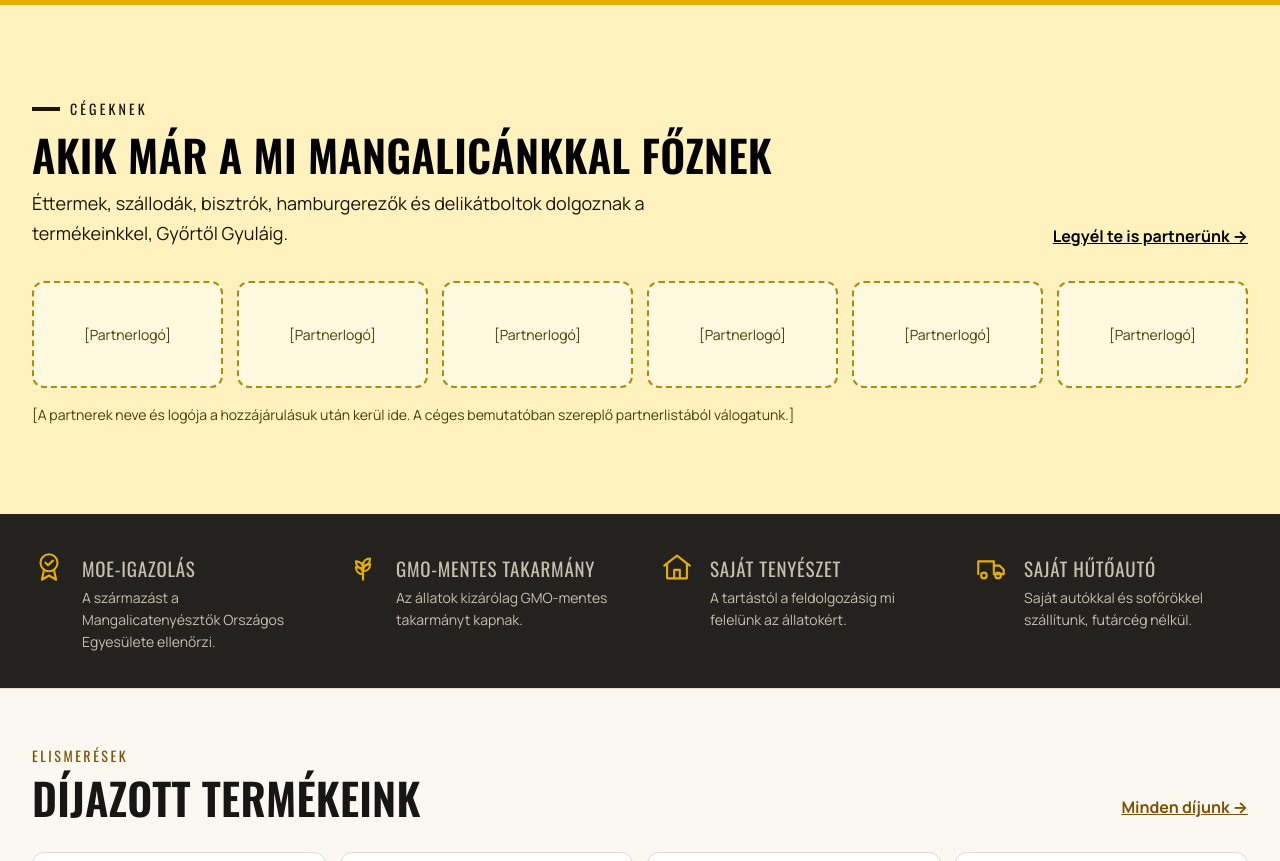
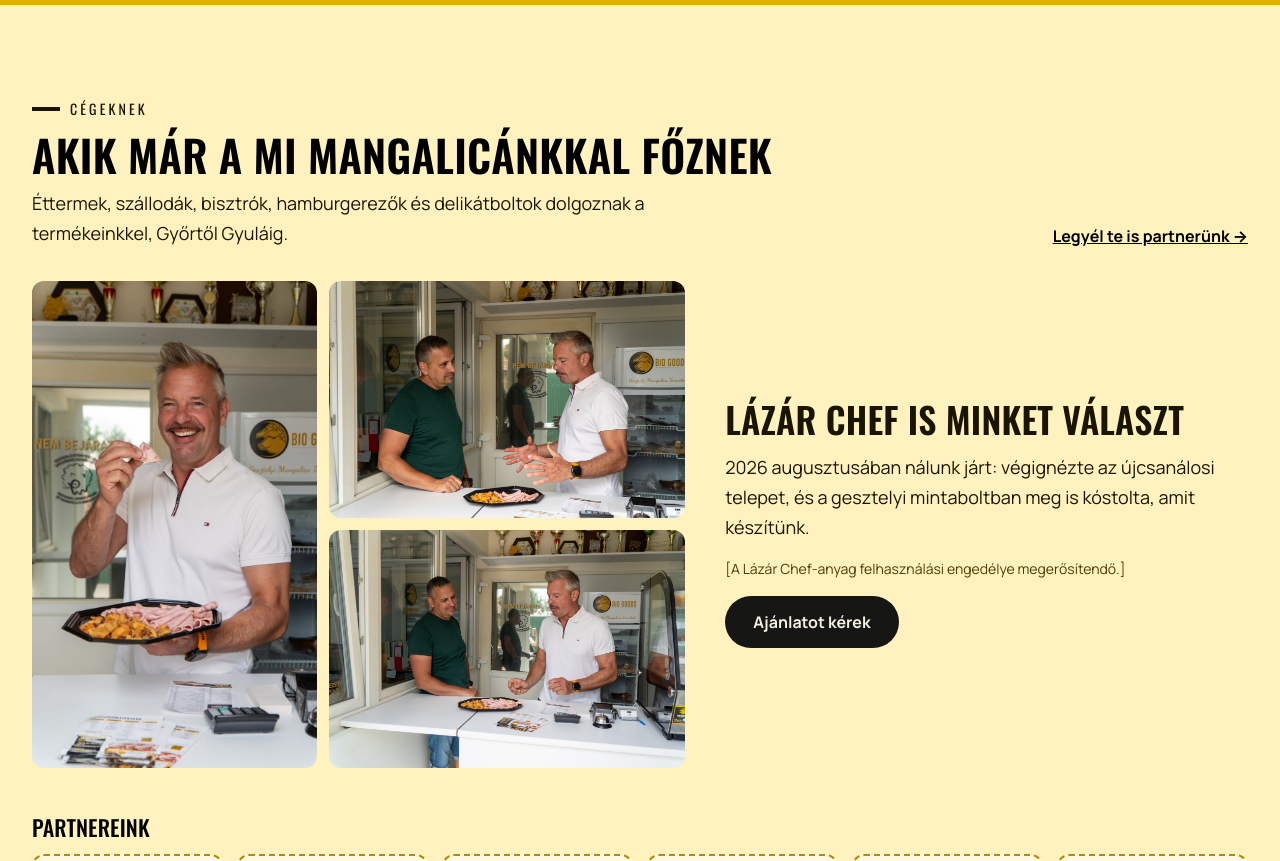
Before and after one commit to stratoswebdesign/biogoods, a PHP site: page / in a window 1280 px wide. Shown: the part 5639-6500 px from the top of the page. Run offline with PHP 8.4, Linux system fonts and the light colour scheme.

Commit message:
Hero-videó és Lázár Chef-referencia a főoldalon
- assets/video/hero.mp4: 8,7 mp-es, hang nélküli loop a látogatás reeljének felirat- és szereplőmentes vágóképeiből (2,5 MB)
- új poster kép, erősebb sötét fátyol az olvashatóságért
- céges referenciaszekció: három fotó a látogatásról (engedély megerősítendő)

Co-Authored-By: Claude Fable 5.2 <noreply@anthropic.com>
Claude-Session: https://claude.ai/code/session_01CF3hzdsaAoJP26NCgo1LCk

```diff
--- a/assets/css/styles.css
+++ b/assets/css/styles.css
@@ -495,7 +495,7 @@ img[src*="termekek-feher"] { object-fit: contain !important; background: #fff; }
 .hero-split { position: relative; overflow: hidden; background: var(--ink); color: var(--cream); isolation: isolate; }
 .hs-media, .hs-veil-dark, .hs-veil-brand { position: absolute; inset: 0; }
 .hs-media video { width: 100%; height: 100%; object-fit: cover; display: block; }
-.hs-veil-dark { background: rgba(0, 0, 0, .58); }
+.hs-veil-dark { background: linear-gradient(90deg, rgba(0, 0, 0, .78) 0%, rgba(0, 0, 0, .6) 60%); }
 .hs-veil-brand { background: rgba(227, 175, 0, .86); clip-path: polygon(54% 0, 100% 0, 100% 100%, 46% 100%); }
 .hs-grid { position: relative; max-width: var(--wrap); margin: 0 auto; padding: 0 32px; display: grid; grid-template-columns: 1fr 1fr; min-height: min(78vh, 720px); }
 .hs-side { display: flex; flex-direction: column; justify-content: center; gap: 20px; padding: 96px 0; }
@@ -606,7 +606,7 @@ img[src*="termekek-feher"] { object-fit: contain !important; background: #fff; }
 }
 @media (prefers-reduced-motion: reduce) {
   .hs-media video { display: none; }
-  .hs-media { background: url('../img/site/hero-tarja.jpg') center / cover; }
+  .hs-media { background: url('../img/site/hero-poster.jpg') center / cover; }
 }
 .mainnav a { white-space: nowrap; }
 @media (max-width: 1240px) {
@@ -615,3 +615,10 @@ img[src*="termekek-feher"] { object-fit: contain !important; background: #fff; }
   .mobile-nav.is-open { display: block; background: var(--ink); border-bottom: 1px solid #2E2B27; }
   .mobile-nav a { display: block; padding: 14px 32px; color: var(--cream); text-decoration: none; font-family: var(--display); font-size: 18px; text-transform: uppercase; border-top: 1px solid #2E2B27; }
 }
+
+/* ---------- séf-referencia (céges) ---------- */
+.chef { display: grid; gap: 40px; grid-template-columns: 1.25fr 1fr; align-items: center; }
+.chef-photos { display: grid; gap: 12px; grid-template-columns: 0.8fr 1fr; grid-template-rows: 1fr 1fr; aspect-ratio: 3 / 2; }
+.chef-photos img { width: 100%; height: 100%; object-fit: cover; border-radius: var(--radius-sm); }
+.chef-photos .tall { grid-row: 1 / span 2; object-position: 50% 20%; }
+@media (max-width: 860px) { .chef { grid-template-columns: 1fr; gap: 24px; } }
--- a/index.html
+++ b/index.html
@@ -17,9 +17,8 @@
 <!-- 1. Osztott hero: egy videó a háttérben, két kapu (A változat – osztott fátyol) -->
 <section class="hero-split" aria-label="Válassz: otthonra vagy cégeknek">
   <div class="hs-media" aria-hidden="true">
-    <!-- A végleges hero-videó helye. Amíg nincs tömörített loop (H.264/WebM, 1080p), a poster kép látszik.
-         Élesítéskor: <source src="assets/video/hero.webm" type="video/webm"><source src="assets/video/hero.mp4" type="video/mp4"> -->
-    <video muted loop playsinline autoplay preload="metadata" poster="assets/img/site/hero-tarja.jpg"></video>
+    <!-- Hero-loop: a Lázár Chef-látogatás reeljének felirat- és szereplőmentes vágóképei (telep drónról, kifutó), 16:9-re vágva, lassítva, hang nélkül. -->
+    <video muted loop playsinline autoplay preload="metadata" poster="assets/img/site/hero-poster.jpg"><source src="assets/video/hero.mp4" type="video/mp4"></video>
   </div>
   <div class="hs-veil-dark" aria-hidden="true"></div>
   <div class="hs-veil-brand" aria-hidden="true"></div>
@@ -43,7 +42,6 @@
       </div>
     </div>
   </div>
-  <p class="hs-note">Demó: a végleges változatban egyetlen mangalica-videó fut a hero mögött.</p>
 </section>
 
 <!-- 2. Miért mangalica? -->
@@ -149,6 +147,20 @@
 <section class="aud aud-biz aud-biz-soft">
   <div class="wrap section">
     <div class="sec-head"><div style="max-width:760px"><p class="aud-tag">Cégeknek</p><h2>Akik már a mi mangalicánkkal főznek</h2><p class="lead" style="margin-top:12px">Éttermek, szállodák, bisztrók, hamburgerezők és delikátboltok dolgoznak a termékeinkkel, Győrtől Gyuláig.</p></div><a href="cegeknek.html#ajanlat">Legyél te is partnerünk →</a></div>
+    <div class="chef">
+      <div class="chef-photos">
+        <img class="tall" loading="lazy" src="assets/img/site/lazar-chef-kostolo.jpg" alt="Kóstoló a gesztelyi mintaboltban a Lázár Chef-látogatáson" width="900" height="1350">
+        <img loading="lazy" src="assets/img/site/lazar-chef-beszelgetes.jpg" alt="Beszélgetés a mintabolt pultjánál a Lázár Chef-látogatáson" width="1400" height="933">
+        <img loading="lazy" src="assets/img/site/lazar-chef-mintabolt.jpg" alt="Felvágott- és tepertőkóstoló a Bio-Goods mintaboltban" width="1400" height="933">
+      </div>
+      <div class="stack chef-copy" style="gap:16px">
+        <p class="display" style="font-size:clamp(26px,2.8vw,38px)">Lázár Chef is minket választ</p>
+        <p class="lead">2026 augusztusában nálunk járt: végignézte az újcsanálosi telepet, és a gesztelyi mintaboltban meg is kóstolta, amit készítünk.</p>
+        <p class="muted" style="font-size:14px">[A Lázár Chef-anyag felhasználási engedélye megerősítendő.]</p>
+        <a class="btn btn-dark" style="align-self:flex-start" href="cegeknek.html#ajanlat">Ajánlatot kérek</a>
+      </div>
+    </div>
+    <h3 class="display" style="font-size:22px;font-weight:500;margin:48px 0 16px">Partnereink</h3>
     <div class="refs">
       <div class="ref-ph">[Partnerlogó]</div><div class="ref-ph">[Partnerlogó]</div><div class="ref-ph">[Partnerlogó]</div>
       <div class="ref-ph">[Partnerlogó]</div><div class="ref-ph">[Partnerlogó]</div><div class="ref-ph">[Partnerlogó]</div>
```
Also changed, not shown: README.md, assets/img/site/hero-poster.jpg (added), assets/img/site/lazar-chef-beszelgetes.jpg (added), assets/img/site/lazar-chef-kostolo.jpg (added), assets/img/site/lazar-chef-mintabolt.jpg (added), 1 other file.
